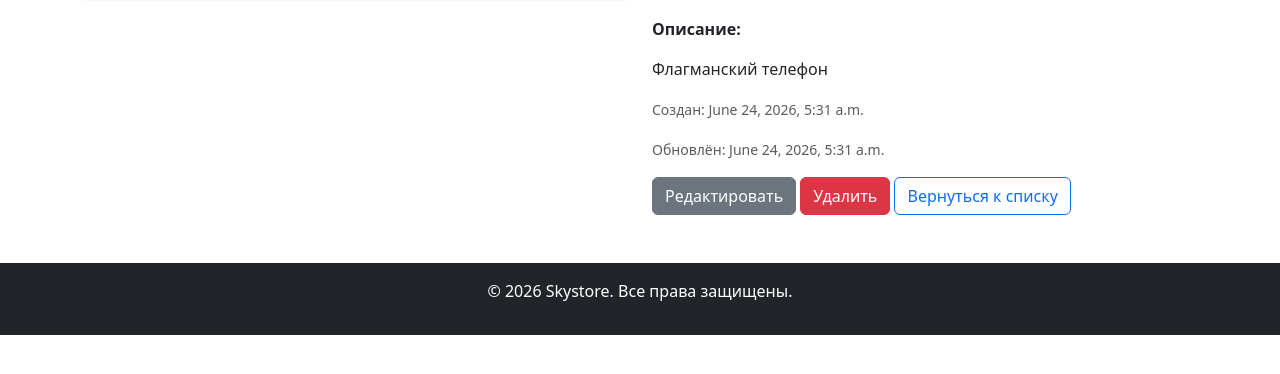
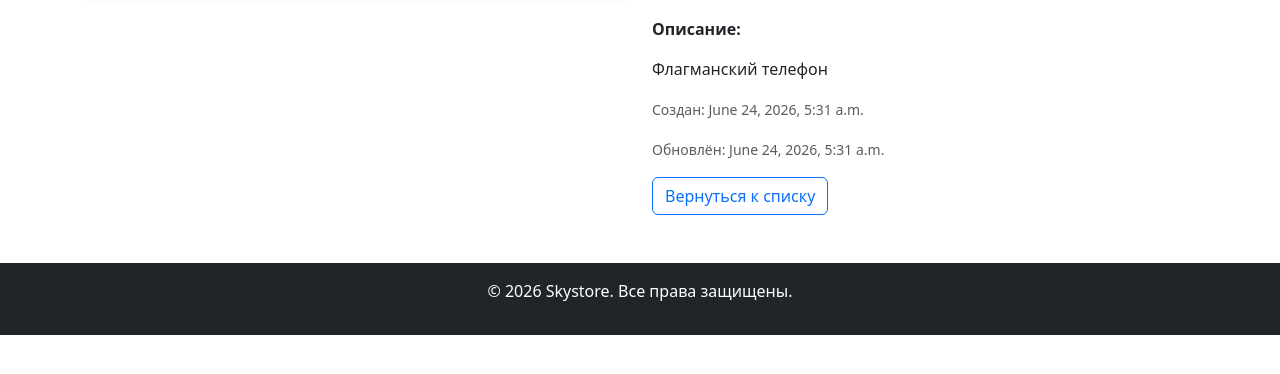
Before and after one commit to Alexander-Sky/skystore, a Django app: page /13/ in a window 1280 px wide. Shown: the part 199-573 px from the top of the page. Run offline with Django 5.2, Linux system fonts and the light colour scheme; data comes from the database, SQL or seed files in the repository.

Commit message:
Создаём Шаблоны (кнопки только для владельца или модератора)

```diff
--- a/catalog/templates/catalog/product_detail.html
+++ b/catalog/templates/catalog/product_detail.html
@@ -18,10 +18,12 @@
         <p><small class="text-muted">Создан: {{ product.created_at }}</small></p>
         <p><small class="text-muted">Обновлён: {{ product.updated_at }}</small></p>
         <div class="mt-3">
-            <a href="{% url 'catalog:product_update' product.pk %}" class="btn btn-secondary">Редактировать</a>
-            <a href="{% url 'catalog:product_delete' product.pk %}" class="btn btn-danger">Удалить</a>
-            <a href="{% url 'catalog:product_list' %}" class="btn btn-outline-primary">Вернуться к списку</a>
-        </div>
+    {% if product.owner == user or perms.catalog.can_unpublish_product %}
+        <a href="{% url 'catalog:product_update' product.pk %}" class="btn btn-secondary">Редактировать</a>
+        <a href="{% url 'catalog:product_delete' product.pk %}" class="btn btn-danger">Удалить</a>
+    {% endif %}
+    <a href="{% url 'catalog:product_list' %}" class="btn btn-outline-primary">Вернуться к списку</a>
+</div>
     </div>
 </div>
 {% endblock %}
```
